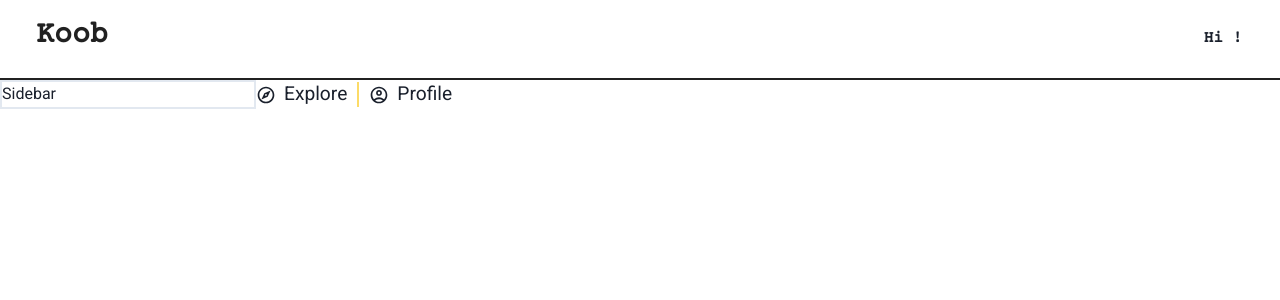
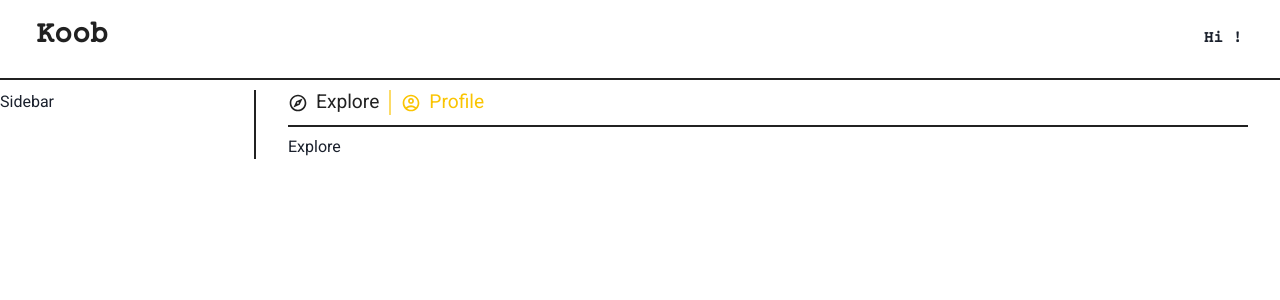
Before and after one commit to amalhassan/koob, a React (Create React App) app: page / in a window 1280 px wide. Shown: the top 300 px of the page. Built offline with nearby package versions, Linux system fonts and the light colour scheme; no server answers.

Commit message:
added components and pages for Explore and Profile, included icons and toggle feature between routing

```diff
--- a/src/App.js
+++ b/src/App.js
@@ -5,6 +5,8 @@ import axios from 'axios';
 import { baseURL } from './constant';
 import Nav from './components/Nav/Nav';
 import Container from './components/Container/Container';
+import ExplorePage from './pages/ExplorePage/ExplorePage';
+import ProfilePage from './pages/ProfilePage/ProfilePage';
 function App() {
   const [userId, setUserId] = useState("");
   const [username, setUsername] = useState("");
@@ -34,7 +36,9 @@ function App() {
       <BrowserRouter>
         <Nav username={username}/>
         <Routes>
-          <Route exact path="/" element={<Container/>}/>
+          <Route exact path="/" element={<Container />}/>
+          <Route path="/explore" element={<Container />}/>
+          <Route path="/profile" element={<Container />}/>
         </Routes>
       </BrowserRouter>
     </>
--- a/src/components/Container/Container.js
+++ b/src/components/Container/Container.js
@@ -4,7 +4,7 @@ import Main from '../Main/Main';
 import SideBar from '../SideBar/SideBar';
 const Container = () => {
   return (
-    <Flex direction={{base: 'column', sm: 'row'}}>
+    <Flex direction={{base: 'column-reverse', sm: 'row'}}>
       <SideBar/>
       <Main/>
     </Flex>
--- /dev/null
+++ b/src/components/Explore/Explore.js
@@ -0,0 +1,9 @@
+import React from 'react'
+
+const Explore = () => {
+  return (
+    <div>Explore</div>
+  )
+}
+
+export default Explore
--- a/src/components/Main/Main.js
+++ b/src/components/Main/Main.js
@@ -1,22 +1,35 @@
-import React from 'react'
-import { Flex, List, ListItem, ListIcon, Divider, Text } from '@chakra-ui/react'
+import React, {useState} from 'react'
+import { NavLink, useNavigate } from 'react-router-dom';
+import { Flex, List, ListItem, ListIcon, Divider, Text, Link } from '@chakra-ui/react'
 import {MdOutlineExplore, MdOutlineAccountCircle} from 'react-icons/md';
+import ExplorePage from '../../pages/ExplorePage/ExplorePage';
+import ProfilePage from '../../pages/ProfilePage/ProfilePage';
 const Main = () => {
+    const [page, setPage] = useState("explore");
+    const [current, setCurrent] = useState(false);
+    const navigate = useNavigate();
+    const handleClick = (e) => {
+        navigate(`/${e}`, {replace: true});
+        setCurrent(!current);
+        setPage(e);
+    }
   return (
-    <Flex w={{sm:'80%'}}>
+    <Flex w={{sm:'80%'}} direction={{base: 'column'}} px={{sm:'2rem'}} pt={{sm:'0.5rem'}}>
         <Flex w='100%' fontSize = {{base: '1.4rem', sm: '1.2rem'}}>
-            <List display={'flex'} flexDirection={{base: 'column-reverse', sm:'row'}} w='100%'>
-                <ListItem alignSelf={'center'}>
+            <List display={'flex'} flexDirection={{base: 'column-reverse', sm:'row'}} w='100%' borderBottomWidth={{base:0, sm:'2px'}} borderColor={'koobBlack'} pb={{sm:'0.5rem'}} mb={{sm:'0.5rem'}} color = {current ? "koobAccentGold" : "koobBlack"}>
+                <ListItem alignSelf={'center'} onClick={() => handleClick("explore")} cursor={'pointer'}>
                     <ListIcon as={MdOutlineExplore} boxSize={{base: 7, sm: 5}}/>
                     <Text display={'inline'}>Explore</Text>
                 </ListItem>
                 <Divider borderWidth={'1px'} borderColor={'koobAccentGold'} orientation={{md: 'vertical'}} h='auto' mx='10px' my='2px'/>
-                <ListItem alignSelf={'center'}>
+                <ListItem alignSelf={'center'} onClick={() => handleClick("profile")} cursor='pointer' color = {current ? "koobBlack" : "koobAccentGold"}>
                     <ListIcon as={MdOutlineAccountCircle} boxSize={{base: 7, sm: 5}}/>
                     <Text display={'inline'} mr='7px'>Profile</Text>
                 </ListItem>
             </List>
         </Flex>
+        {page === "explore" && <ExplorePage/>}
+        {page === "profile" && <ProfilePage/>}
     </Flex>
   )
 }
--- /dev/null
+++ b/src/components/Profile/Profile.js
@@ -0,0 +1,9 @@
+import React from 'react'
+
+const Profile = () => {
+  return (
+    <div>Profile</div>
+  )
+}
+
+export default Profile
--- a/src/components/SideBar/SideBar.js
+++ b/src/components/SideBar/SideBar.js
@@ -2,7 +2,7 @@ import React from 'react'
 import { Flex } from '@chakra-ui/react';
 const SideBar = () => {
   return (
-    <Flex borderWidth={'2px'} w={{sm:'20%'}}>Sidebar</Flex>
+    <Flex borderTopWidth={{base:'2px', sm:0}} borderBottomWidth={{base:'2px', sm:0}} borderRightWidth={{base:0, sm:'2px'}} borderColor={'koobBlack'} w={{sm:'20%'}} mt={{sm: '10px'}}>Sidebar</Flex>
   )
 }
 
--- /dev/null
+++ b/src/pages/ExplorePage/ExplorePage.js
@@ -0,0 +1,9 @@
+import React from 'react'
+import Explore from '../../components/Explore/Explore'
+const ExplorePage = () => {
+  return (
+    <Explore/>
+  )
+}
+
+export default ExplorePage
--- /dev/null
+++ b/src/pages/ProfilePage/ProfilePage.js
@@ -0,0 +1,9 @@
+import React from 'react'
+import Profile from '../../components/Profile/Profile'
+const ProfilePage = () => {
+  return (
+    <Profile/>
+  )
+}
+
+export default ProfilePage
```
